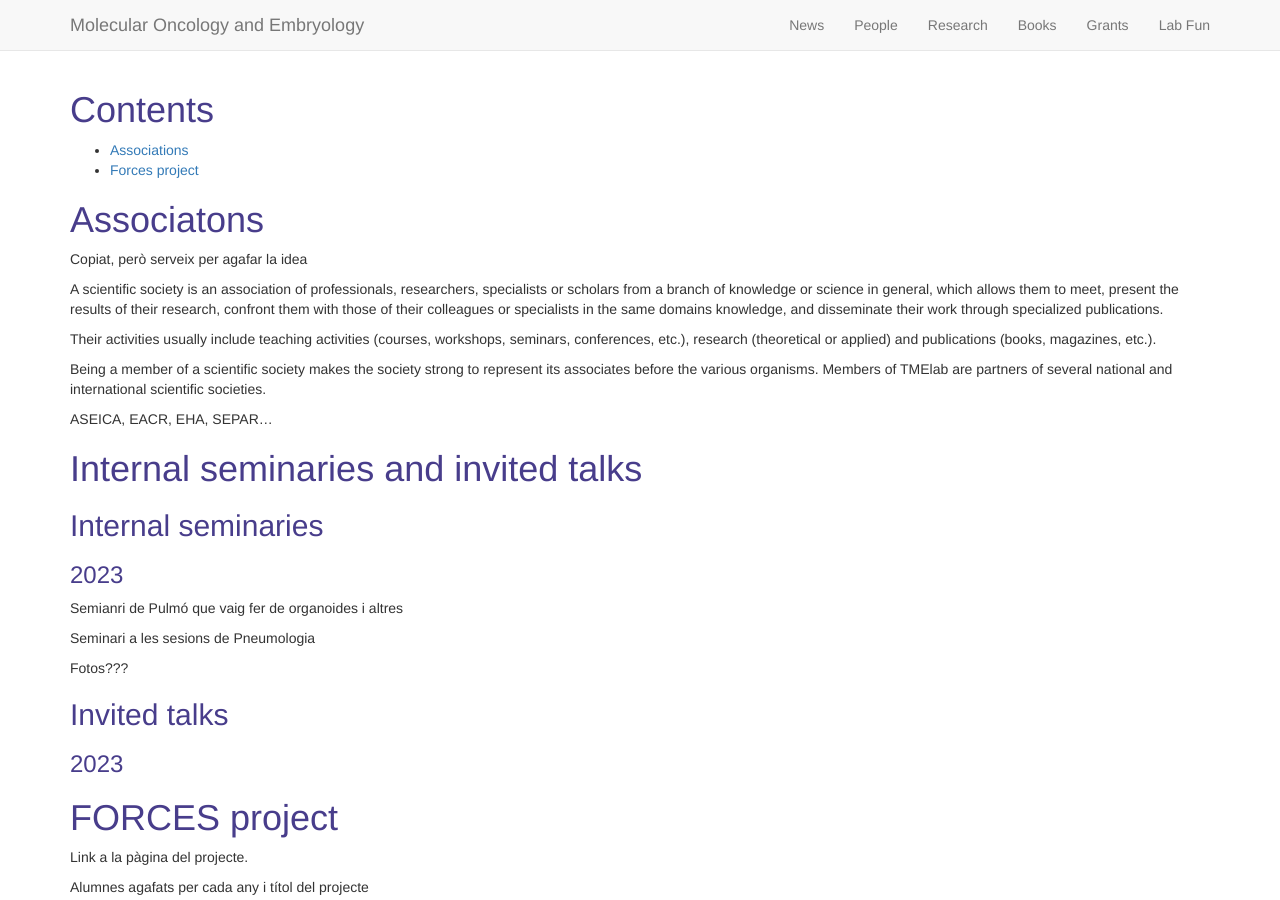
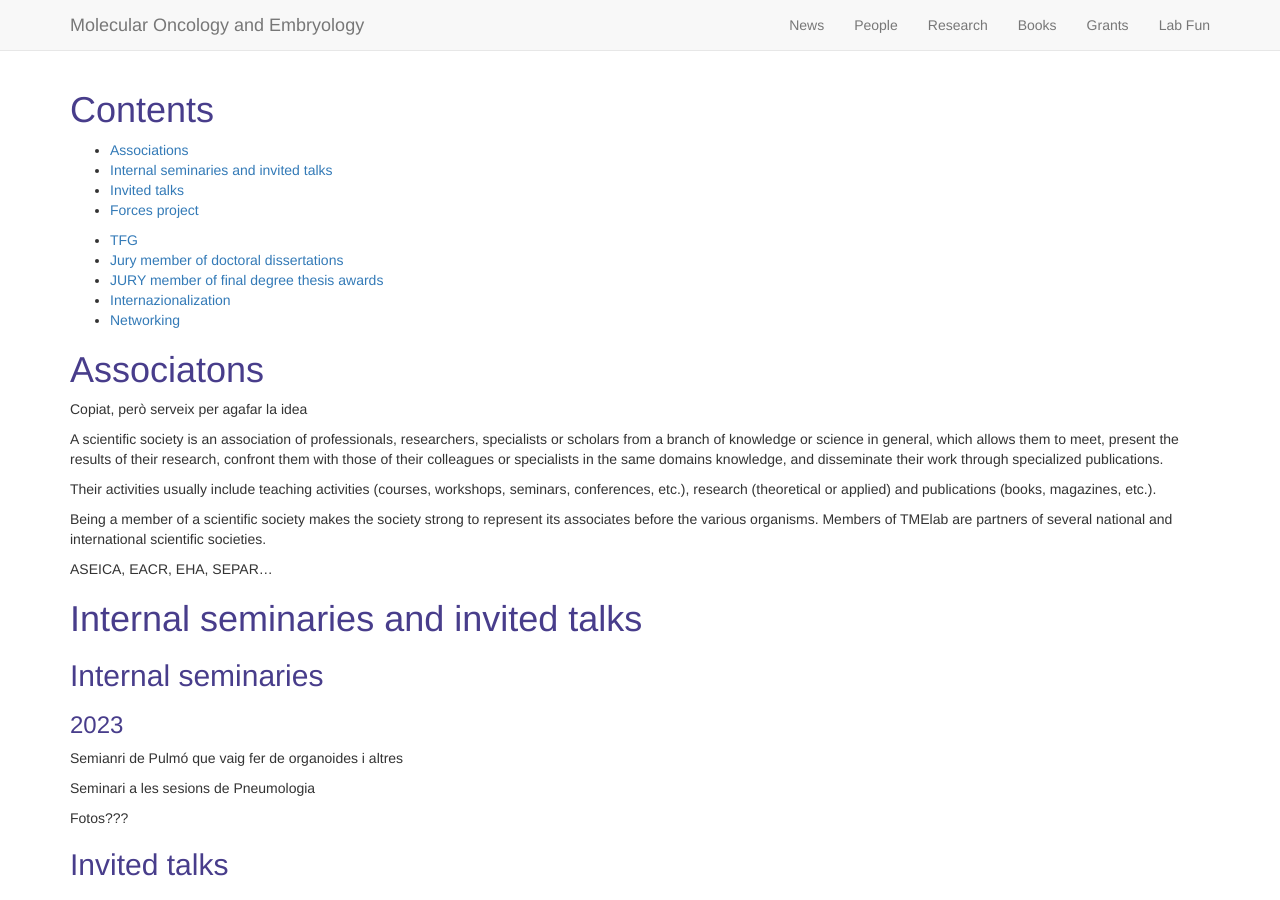
Before and after one commit to AlfonsNavarro/lab, a Jekyll site: the page built from pages/dissemination.md, in a window 1280 px wide and 900 px high. Built offline with Jekyll 4.4.1, drawn with Linux system fonts in a browser that asks for light colours; nearby versions of some CDN libraries; some of the changed text lies outside the part shown.

Commit message:
Preliminary dissemination page

```diff
--- a/pages/dissemination.md
+++ b/pages/dissemination.md
@@ -4,8 +4,16 @@ title: Dissemination
 ---
 
 # Contents
- - [Associations](#associations)
- - [Forces project](#forces-project)
+- [Associations](#associations)
+- [Internal seminaries and invited talks](#Internal_seminaries_and_invited_talks)
+- [Invited talks](#Invited_talks)
+- [Forces project](#forces-project)
+
+- [TFG](#TFG)
+- [Jury member of doctoral dissertations](#Jury_member_of_doctoral_dissertations)
+- [JURY member of final degree thesis awards](#JURY_member_of_final_degree_thesis_awards)
+- [Internazionalization](#Internazionalization)
+- [Networking](#Networking)
 
 
 
@@ -92,4 +100,4 @@ Internationalization is an essential requirement for high-quality research. Coll
 
 We have also a large experience in collaborating with international companies through research projects and contracts (see below).
 
-# NetworkingLogos
+# Networking
```
Also changed, not shown: 1 other file.
